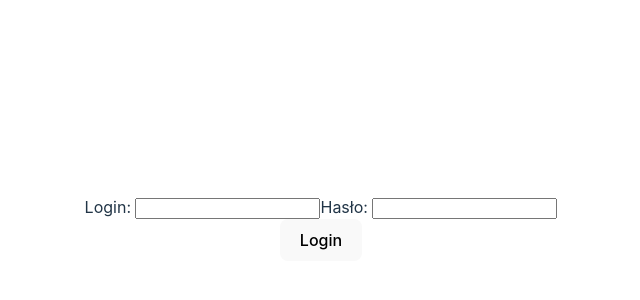
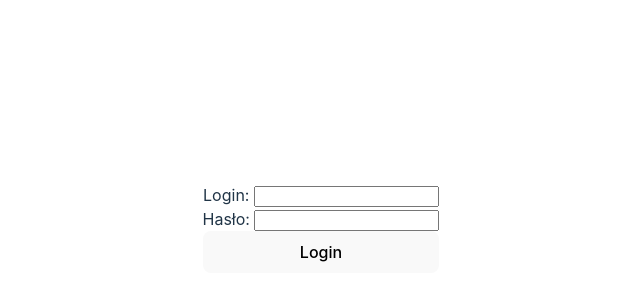
Before and after one commit to LestarDev/mlp, a React (Vite) app: page / in a window 1280 px wide. Shown: the part 172-472 px from the top of the page, without its empty margins (319-959 px from the left). Built offline with nearby package versions, Linux system fonts and the light colour scheme.

Commit message:
add login page css

```diff
--- /dev/null
+++ b/src/pages/LoginPage.tsx/LoginPage.css
@@ -0,0 +1,4 @@
+.loginForm, .loginForm >  div{
+    display: flex;
+    flex-direction: column;
+}
--- a/src/pages/LoginPage.tsx/LoginPage.tsx
+++ b/src/pages/LoginPage.tsx/LoginPage.tsx
@@ -2,6 +2,7 @@ import { useEffect, useRef, useState } from "react";
 import pageType from "../../config/types/pageType"
 import sql from "../../hooks/backend/sql";
 import usePlayer from "../../hooks/usePlayer";
+import "./LoginPage.css"
 
 const LoginPage = ({loginOut}: pageType) => {
 
@@ -46,7 +47,7 @@ const LoginPage = ({loginOut}: pageType) => {
 
     },[tryToLogin])
 
-    return <form>
+    return <form className="loginForm">
         <div>
             <label>Login: <input type="text" ref={refLogin} /></label>
             <label>Hasło: <input type="password" ref={refPassword} /></label>
```
